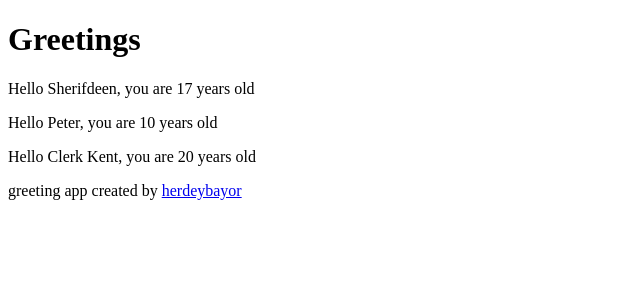
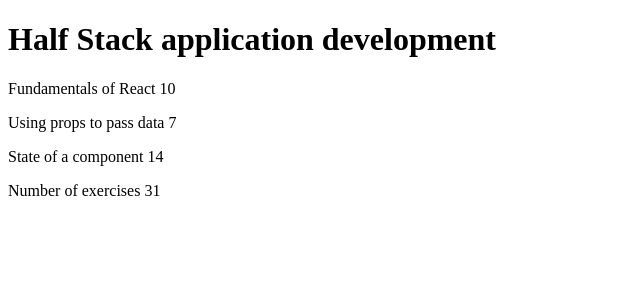
Before and after one commit to herdeybayor/fullstackopen-part1, a React (Create React App) app: page / in a window 1280 px wide. Shown: the top 300 px of the page, without its empty margins (0-640 px from the left). Built offline with nearby package versions, Linux system fonts and the light colour scheme.

Commit message:
Exercise step 1 done

```diff
--- a/src/App.js
+++ b/src/App.js
@@ -1,34 +1,59 @@
-const Hello = ({ name, age }) => {
+const App = () => {
+  const course = "Half Stack application development";
+  const part1 = "Fundamentals of React";
+  const exercises1 = 10;
+  const part2 = "Using props to pass data";
+  const exercises2 = 7;
+  const part3 = "State of a component";
+  const exercises3 = 14;
+
   return (
     <div>
-      <p>
-        Hello {name}, you are {age} years old
-      </p>
+      <Header course={course} />
+      <Content
+        part1={part1}
+        part2={part2}
+        part3={part3}
+        exercises1={exercises1}
+        exercises2={exercises2}
+        exercises3={exercises3}
+      />
+      <Total
+        exercises1={exercises1}
+        exercises2={exercises2}
+        exercises3={exercises3}
+      />
     </div>
   );
 };
 
-const Footer = () => {
-  return (
-    <div>
-      greeting app created by{" "}
-      <a href="https://github.com/herdeybayor">herdeybayor</a>
-    </div>
-  );
+export default App;
+
+const Header = (props) => {
+  return <h1>{props.course}</h1>;
 };
 
-const App = () => {
-  const name = "Peter";
-  const age = 10;
+const Content = (props) => {
   return (
     <>
-      <h1>Greetings</h1>
-      <Hello name="Sherifdeen" age={17} />
-      <Hello name={name} age={age} />
-      <Hello name="Clerk Kent" age={age + 10} />
-      <Footer />
+      <p>
+        {props.part1} {props.exercises1}
+      </p>
+      <p>
+        {props.part2} {props.exercises2}
+      </p>
+      <p>
+        {props.part3} {props.exercises3}
+      </p>
     </>
   );
 };
 
-export default App;
+const Total = (props) => {
+  return (
+    <p>
+      Number of exercises{" "}
+      {props.exercises1 + props.exercises2 + props.exercises3}
+    </p>
+  );
+};
```
